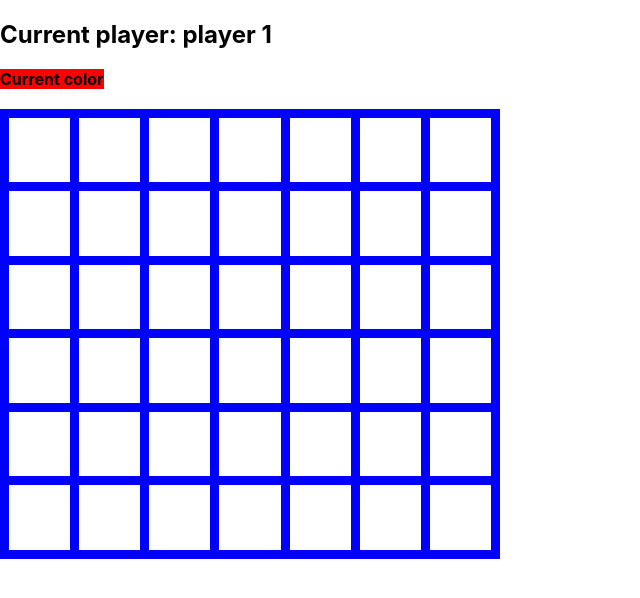
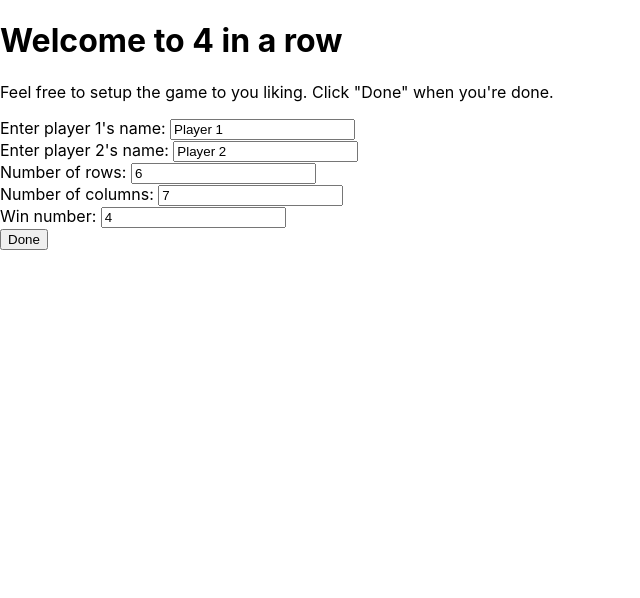
Before and after one commit to AltarnRain/4inarow, a React (Create React App) app: page / in a window 1280 px wide. Shown: the top 598 px of the page, without its empty margins (0-640 px from the left). Built offline with nearby package versions, Linux system fonts and the light colour scheme.

Commit message:
Centered playing field and text. Fixed default columns and rows.

```diff
--- a/src/Components/App.tsx
+++ b/src/Components/App.tsx
@@ -1,3 +1,7 @@
+/**
+ * Main app for N in a row.
+ */
+
 import React, { useState } from "react";
 import SetupModel from "../Models/Setup";
 import "./App.css";
@@ -10,22 +14,22 @@ const App: React.FC = () => {
     const [currentSetup, setCurrentSetup] = useState<SetupModel>();
 
     /**
-     * Sets both player names.
+     * Sets the current setup and begins the game.
      * @param {string} name1. First name.
      * @param {string} name2. Second name.
      */
-    function doneEnteredNames(setup: SetupModel) {
+    function onSetupDone(setup: SetupModel) {
+        setCurrentSetup(setup);
         setSetupComplete(true);
-        setCurrentSetup(setup);
     }
 
     return (
         <div>
-            {!setupComplete
+            {setupComplete
                 ?
                 <GridComponent setup={currentSetup} />
                 :
-                <SetupComponent onSetup={doneEnteredNames} />
+                <SetupComponent onSetup={onSetupDone} />
             }
         </div>
     );
--- a/src/Components/Grid/Cell/Cell.tsx
+++ b/src/Components/Grid/Cell/Cell.tsx
@@ -1,11 +1,17 @@
+/**
+ * A component for a single cell in the game board.
+ */
 import React from "react";
 import Properties from "./Properties";
 
 const Cell: React.FC<Properties> = (props) => {
 
+    /**
+     * Handles a click in the cell.
+     */
     function onClick() {
         if (props.onClick) {
-            props.onClick(props.rowIndex, props.colIndex);
+            props.onClick(props.colIndex);
         }
     }
 
--- a/src/Components/Grid/GridComponent.css
+++ b/src/Components/Grid/GridComponent.css
@@ -19,6 +19,12 @@
 }
 
 .gridSize {
-    width: 500px;
-    height: 450px;
+    width: 1000px;
+    height: 900px;
 }
+
+.centerScreen {
+    margin-left: auto;
+    margin-right: auto;
+    text-align: center;
+}
--- a/src/Components/Grid/GridComponent.tsx
+++ b/src/Components/Grid/GridComponent.tsx
@@ -1,3 +1,7 @@
+/**
+ * This component draws the game board and handles user interaction.
+ */
+
 import React, { useState } from "react";
 import { checkWin } from "../../Lib/WinHelper";
 import Colors from "../../Types/Colors";
@@ -7,8 +11,8 @@ import Properties from "./Properties";
 
 const GridComponent: React.FC<Properties> = (props) => {
 
-    const totalRows = typeof (props.setup) !== "undefined" ? props.setup.gridX : 6;
-    const totalColumns = typeof (props.setup) !== "undefined" ? props.setup.gridY : 7;
+    const totalRows = typeof (props.setup) !== "undefined" ? props.setup.gridX : 7;
+    const totalColumns = typeof (props.setup) !== "undefined" ? props.setup.gridY : 6;
     const player1Name = typeof (props.setup) !== "undefined" ? props.setup.player1Name : "player 1";
     const player2Name = typeof (props.setup) !== "undefined" ? props.setup.player2Name : "player 2";
     const winNumber = typeof (props.setup) !== "undefined" ? props.setup.winNumber : 4;
@@ -43,32 +47,29 @@ const GridComponent: React.FC<Properties> = (props) => {
      * @param {number} rowIndex. The row index.
      * @param {number} columnIndex. The column index.
      */
-    function cellClicked(rowIndex: number, columnIndex: number): void {
+    function onCellClicked(columnIndex: number): void {
+        fillCell(columnIndex);
+    }
 
+    function fillCell(columnIndex: number): void {
+        // Game is one, do not fill a cell.
         if (won === true) {
             return;
         }
 
-        const clickedField = grid[rowIndex][columnIndex];
-
-        if (clickedField === "transparent") {
-            let allowMove = false;
-
-            // Bottow row, always allow
-            if (rowIndex === totalRows - 1) {
-                allowMove = true;
-            } else {
-                const fieldBelowField = grid[rowIndex + 1][columnIndex];
-                if (fieldBelowField !== "transparent") {
-                    allowMove = true;
+        // Find the first available transparent cell for this column
+        let rowIndex = -1;
+        for (let r = totalRows - 1; r > -1; r--) {
+            if (grid[r][columnIndex] === "transparent") {
+                rowIndex = r;
+                break;
             }
         }
 
-            if (allowMove) {
-
+        // A cell was found, let's fill in its color.
+        if (rowIndex !== -1) {
             const g = grid.map((row) => [...row]);
             g[rowIndex][columnIndex] = currentColor as Colors;
-
             setGrid(g);
 
             if (checkWin(grid, winNumber, rowIndex, columnIndex, currentColor as Colors)) {
@@ -76,14 +77,15 @@ const GridComponent: React.FC<Properties> = (props) => {
                 return;
             }
 
-                SetNextPlayerAndColor();
-            }
-        } else {
-            // do nothing.
+            // No one won, next player's turn.
+            nextPlayer();
         }
     }
 
-    function SetNextPlayerAndColor() {
+    /**
+     * Set the next player. This function also sets the color since player and color are linked.
+     */
+    function nextPlayer() {
         if (currentPlayer === player1Name) {
             setCurrentColor("yellow");
             setCurrentPlayer(player2Name);
@@ -101,11 +103,11 @@ const GridComponent: React.FC<Properties> = (props) => {
         setGrid(createGrid());
 
         // The losing player gets to go first.
-        SetNextPlayerAndColor();
+        nextPlayer();
     }
 
     return (
-        <div>
+        <div className="centerScreen" >
             {won ?
                 <div>
                     <h1>{currentPlayer} has won the game</h1>
@@ -116,15 +118,15 @@ const GridComponent: React.FC<Properties> = (props) => {
                     <span className={currentColor}><b>Current color</b></span>
                 </div>
             }
-            <br/>
-            <table className="gridSize gridBorders">
+            <br />
+            <table className="gridSize gridBorders centerScreen">
                 <tbody>
                     {grid.map((row, rowindex) => {
                         return (
                             <tr key={rowindex}>
                                 {row.map((color, columnIndex) => {
                                     return (
-                                        <Cell key={columnIndex} color={color} rowIndex={rowindex} colIndex={columnIndex} onClick={cellClicked} />
+                                        <Cell key={columnIndex} color={color} colIndex={columnIndex} onClick={onCellClicked} />
                                     );
                                 })}
                             </tr>
--- a/src/Components/Setup/SetupComponent.tsx
+++ b/src/Components/Setup/SetupComponent.tsx
@@ -7,8 +7,8 @@ const SetupComponent: React.FC<Properties> = (props) => {
 
     const [player1Name, setPlayer1Name] = useState("Player 1");
     const [player2Name, setPlayer2Name] = useState("Player 2");
-    const [gridX, setGridX] = useState("7");
-    const [gridY, setGridY] = useState("6");
+    const [gridX, setGridX] = useState("6");
+    const [gridY, setGridY] = useState("7");
     const [winNumber, setWinNumber] = useState("4");
 
     /**
--- a/src/Lib/WinHelper.ts
+++ b/src/Lib/WinHelper.ts
@@ -1,7 +1,11 @@
+/**
+ * Helper functions for determining if a player has one.
+ */
+
 import Colors from "../Types/Colors";
 
 /**
- * Check if a player has one with their last move.
+ * Check if a player has won with their last move.
  * @param {nunmber} rowIndex. The row index where the player clicked.
  * @param {number} columnIndex. The column index where the player clicked.
  * @param {Color} playerColor. The color of the piece the player placed.
@@ -11,22 +15,21 @@ export function checkWin(arr: Colors[][], winNumber: number, rowIndex: number, c
 
     const trueWinNumber = winNumber - 1;
 
-    // Check for 4 in a row in all directions.
+    // Check for n in a row in all directions.
     checks.push(checkForNValuesInARow(arr, trueWinNumber, playerColor, "transparent", rowIndex, columnIndex, "up", "none"));
+    checks.push(checkForNValuesInARow(arr, trueWinNumber, playerColor, "transparent", rowIndex, columnIndex, "down", "none"));
     checks.push(checkForNValuesInARow(arr, trueWinNumber, playerColor, "transparent", rowIndex, columnIndex, "none", "left"));
     checks.push(checkForNValuesInARow(arr, trueWinNumber, playerColor, "transparent", rowIndex, columnIndex, "none", "right"));
     checks.push(checkForNValuesInARow(arr, trueWinNumber, playerColor, "transparent", rowIndex, columnIndex, "up", "left"));
     checks.push(checkForNValuesInARow(arr, trueWinNumber, playerColor, "transparent", rowIndex, columnIndex, "up", "right"));
     checks.push(checkForNValuesInARow(arr, trueWinNumber, playerColor, "transparent", rowIndex, columnIndex, "down", "left"));
-    checks.push(checkForNValuesInARow(arr, trueWinNumber, playerColor, "transparent", rowIndex, columnIndex, "down", "none"));
     checks.push(checkForNValuesInARow(arr, trueWinNumber, playerColor, "transparent", rowIndex, columnIndex, "down", "right"));
 
-    // Check if four slots have the same color either horizontally or vertically.
     return checks.some((c) => c === true);
 }
 
 /**
- * Checks if there's 4 colors of 'color' horizantally, vertically or diagonaly.
+ * Checks if there's N colors of 'color' horizantally, vertically or diagonaly.
  * @param {Colors} color. The color to check.
  * @param {number} rowIndex. The row index used to check up and down.
  * @param {number} columnIndex. The column index used to check left and right.
```
Also changed, not shown: src/Components/Grid/Cell/Properties.ts (+16 -4 lines), src/Types/Colors.ts (+5 -2 lines). Lines whose indentation alone changed are shown as unchanged.
